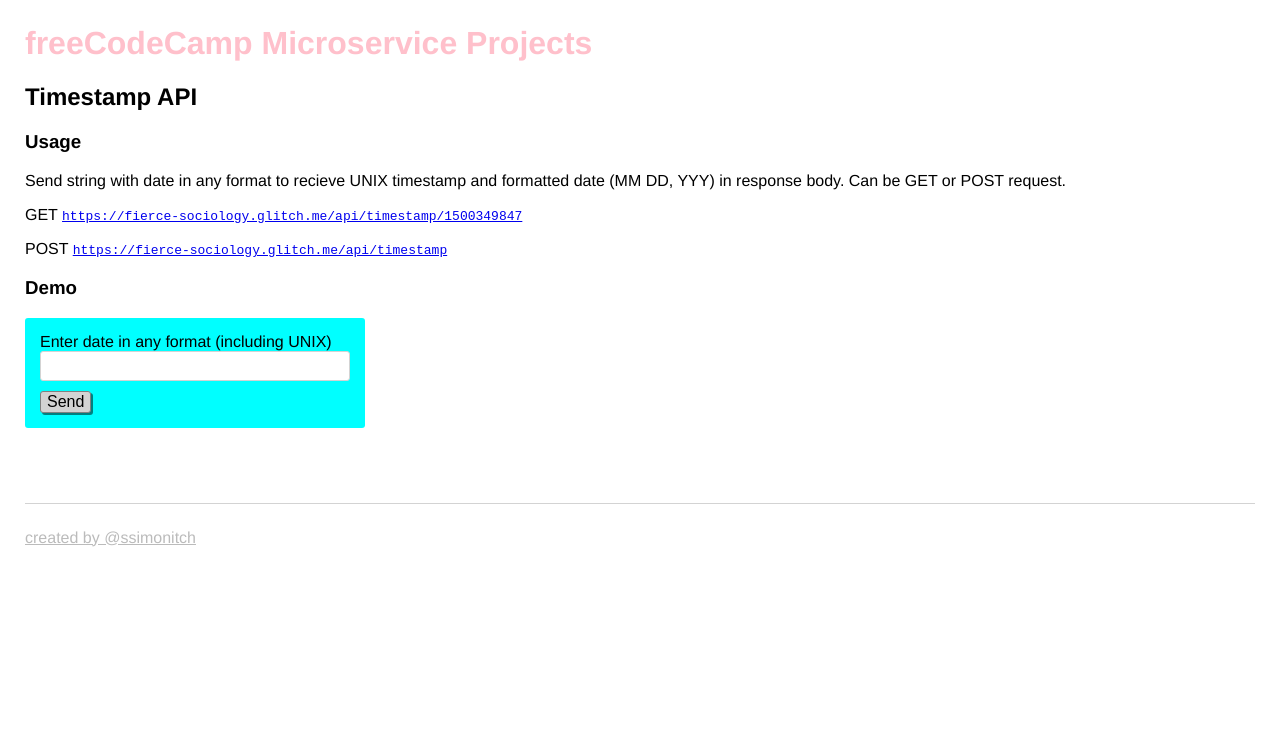
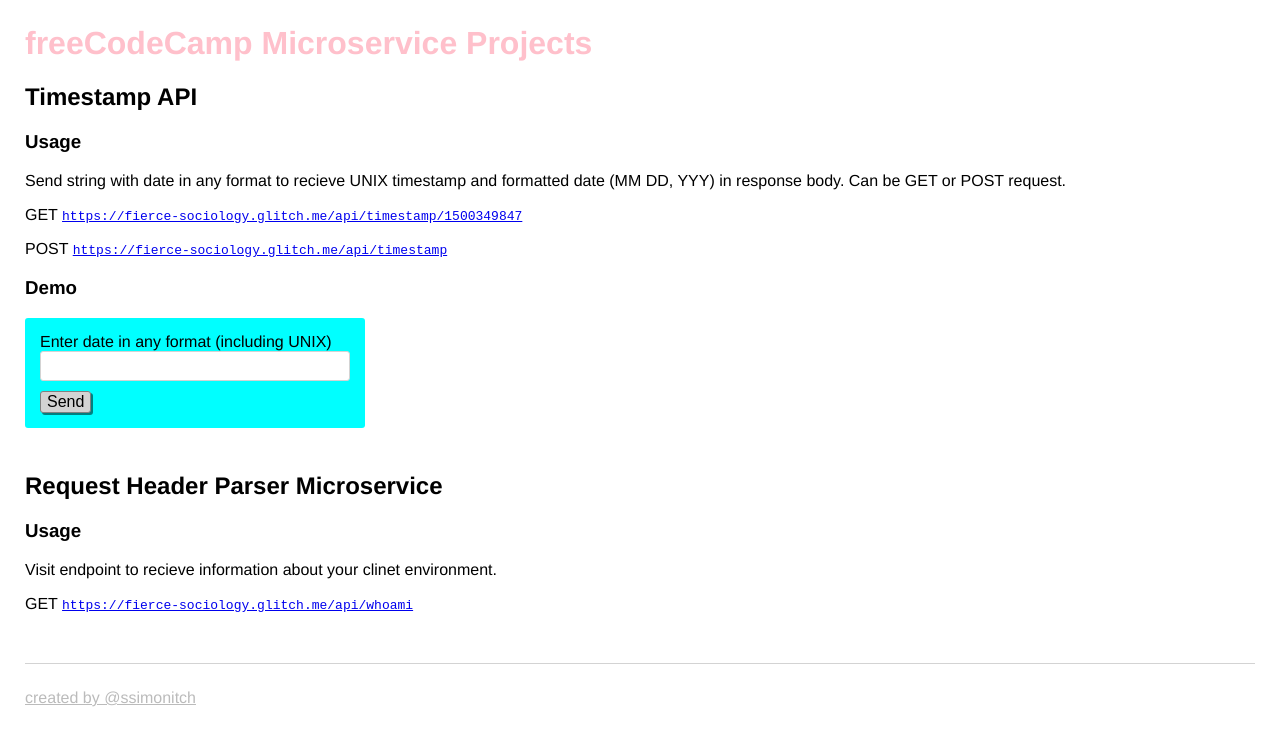
Before and after one commit to ssimonitch/fcc_microservice_project, a website: page views/index.html in a window 1280 px wide. Drawn offline with nearby package versions, Linux system fonts and the light colour scheme.

Commit message:
add header parser microservice

```diff
--- a/controllers/index.js
+++ b/controllers/index.js
@@ -31,7 +31,7 @@
   headerParser(req, res) {
     const ipaddress = req.headers["x-forwarded-for"].split(",")[0];
     const language = req.headers["accept-language"].split(",")[0];
-    const software = platform.os;
+    const software = platform.parse(req.headers["user-agent"]).description;
 
     return res.status(200).send({ ipaddress, language, software })
   }
--- a/views/index.html
+++ b/views/index.html
@@ -26,7 +26,6 @@
     <main>
 
       <section id="timestamp-api">
-
         <h2>Timestamp API</h2>
         <h3>Usage</h3>
         <div>
@@ -66,6 +65,23 @@
           <span id="unix"></span>
           <span id="natural"></span>
         </div>
+      </section>
+
+      <section id="header-api">
+
+        <h2>Request Header Parser Microservice</h2>
+        <h3>Usage</h3>
+        <div>
+          Visit endpoint to recieve information about your clinet environment.
+        </div>
+
+        <div class="code-block">
+          <p>GET
+            <a href="https://fierce-sociology.glitch.me/api/whoami" target="_blank">
+              <code>https://fierce-sociology.glitch.me/api/whoami</code>
+            </a>
+          </p>
+        </div>
 
       </section>
     </main>
```
